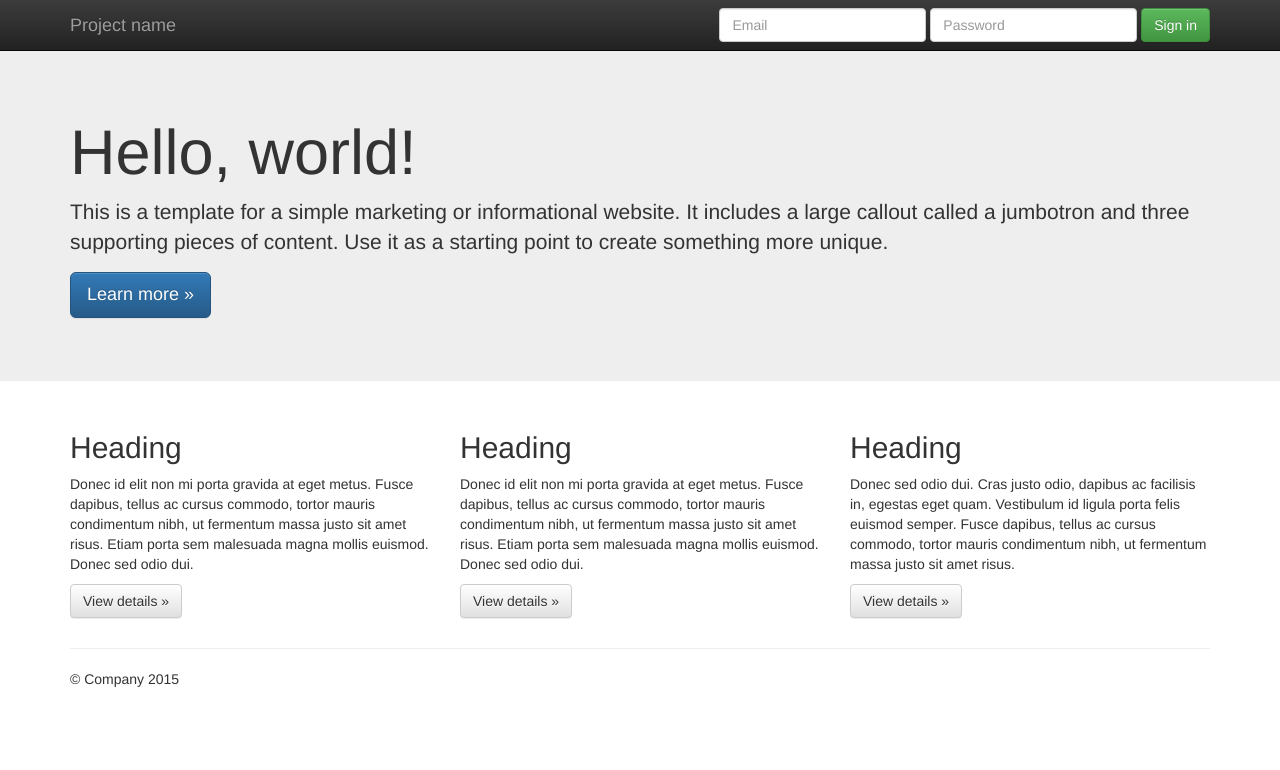
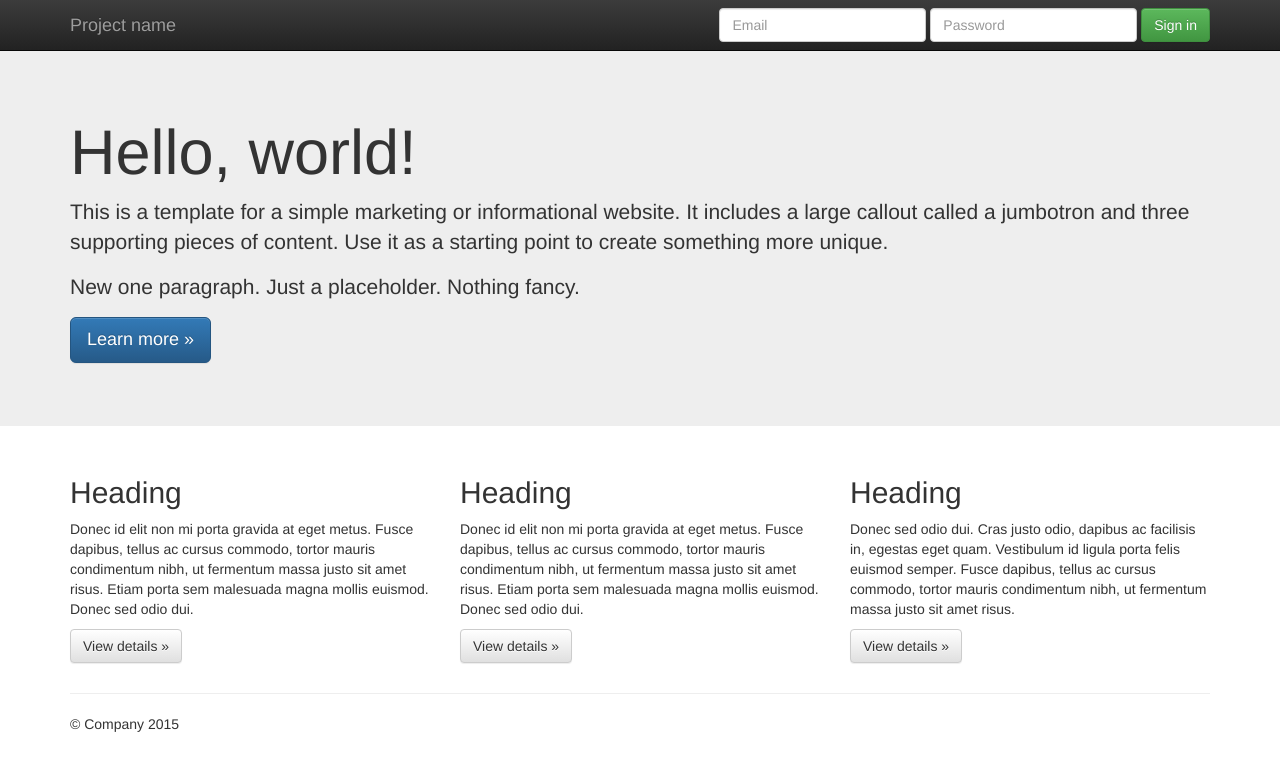
Before and after one commit to TNowakowski/website, a plain HTML site: page index.html in a window 1280 px wide. Drawn offline with nearby package versions, Linux system fonts and the light colour scheme.

Commit message:
Tweaking with the index.html at the end

```diff
--- a/index.html
+++ b/index.html
@@ -57,6 +57,7 @@
       <div class="container">
         <h1>Hello, world!</h1>
         <p>This is a template for a simple marketing or informational website. It includes a large callout called a jumbotron and three supporting pieces of content. Use it as a starting point to create something more unique.</p>
+        <p>New one paragraph. Just a placeholder. Nothing fancy.</p>
         <p><a class="btn btn-primary btn-lg" href="#" role="button">Learn more &raquo;</a></p>
       </div>
     </div>
```
